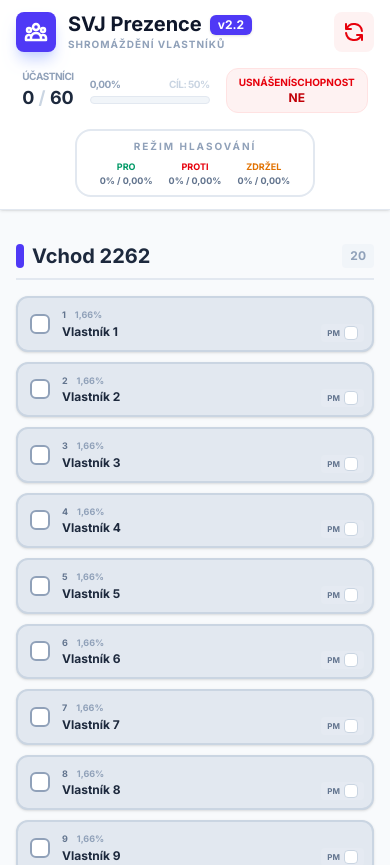
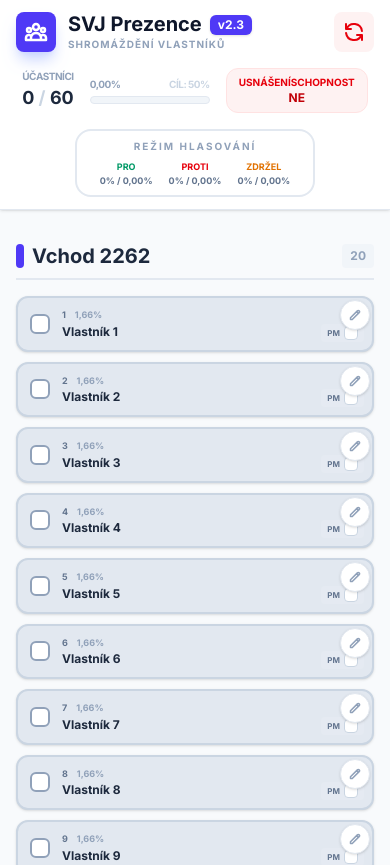
Before and after one commit to hilariusvitrifex-create/svj_hlasovani, a React (Vite) app: page / in a window 390 px wide. Shown: the top 865 px of the page. Built offline with nearby package versions, Linux system fonts and the light colour scheme; the HTML template or start-up script is replaced by a standard one.

Commit message:
Add files via upload

```diff
--- a/metadata.json
+++ b/metadata.json
@@ -1,5 +1,5 @@
 {
-  "name": "SVJ Prezence v2.2 Professional",
-  "description": "Pokročilý systém pro správu prezence a hlasování na schůzích SVJ. Verze 2.2 opravuje chyby v rozlišení souborů pro produkční nasazení.",
+  "name": "SVJ Prezence v2.3 Professional",
+  "description": "Pokročilý systém pro správu prezence a hlasování na schůzích SVJ. Verze 2.3 opravuje viditelnost ovládacích prvků na iPadu a dotykových zařízeních.",
   "requestFramePermissions": []
 }
--- a/src/App.tsx
+++ b/src/App.tsx
@@ -89,6 +89,7 @@ const App: React.FC = () => {
 
     setIsSyncing(true);
     try {
+      console.log("Starting sync for units:", modifiedUnits.length);
       const payload = {
         action: 'export_all',
         timestamp: new Date().toISOString(),
@@ -101,35 +102,39 @@ const App: React.FC = () => {
             Jednotka: u.unitNumber,
             Vlastník: u.ownerName,
             Vlastnik: u.ownerName
-            // Pole Prezence a PM byla odstraněna z payloadu
           };
         })
       };
 
       const response = await fetch(webhookUrl, {
         method: 'POST',
-        headers: { 'Content-Type': 'application/json' },
+        mode: 'cors',
+        headers: {
+          'Content-Type': 'application/json',
+          'Accept': 'application/json'
+        },
         body: JSON.stringify(payload)
       });
 
       if (response.ok) {
+        console.log("Sync successful");
         setUnits(prev => prev.map(u => {
-          const matchedModified = modifiedUnits.find(m => m.id === u.id);
-          if (matchedModified) {
+          const isModified = modifiedUnits.some(m => m.id === u.id);
+          if (isModified) {
             return {
               ...u,
               originalOwnerName: u.ownerName
-              // lastSynced pro prezenci zde neaktualizujeme, protože se nesynchronizovala
             };
           }
           return u;
         }));
-        alert(`Úspěšně uloženo změn jmen: ${modifiedUnits.length}`);
+        setTimeout(() => alert(`Úspěšně uloženo změn jmen: ${modifiedUnits.length}`), 100);
       } else {
-        const errText = await response.text();
+        const errText = await response.text().catch(() => "Neznámá chyba");
         throw new Error(`Server vrátil chybu ${response.status}: ${errText}`);
       }
     } catch (error: any) {
+      console.error("Sync error:", error);
       alert('Chyba při ukládání: ' + error.message);
     } finally {
       setIsSyncing(false);
--- a/src/components/Header.tsx
+++ b/src/components/Header.tsx
@@ -50,7 +50,7 @@ const Header: React.FC<HeaderProps> = ({
           </div>
           <div className="flex-1">
             <h1 className="text-xl font-black text-slate-900 leading-tight flex items-center gap-2">
-              SVJ Prezence <span className="text-xs font-black bg-indigo-600 text-white px-2 py-0.5 rounded-md shadow-sm">v2.2</span>
+              SVJ Prezence <span className="text-xs font-black bg-indigo-600 text-white px-2 py-0.5 rounded-md shadow-sm">v2.3</span>
               {isSyncing && (
                 <span className="text-[9px] bg-indigo-50 text-indigo-500 px-1.5 py-0.5 rounded-full animate-pulse border border-indigo-100">
                   Ukládám...
--- a/src/components/UnitButton.tsx
+++ b/src/components/UnitButton.tsx
@@ -115,16 +115,17 @@ const UnitButton: React.FC<UnitButtonProps> = ({
       {!isVotingMode && (
         <button
           onClick={(e) => { e.stopPropagation(); onEdit(); }}
-          className={`absolute top-1 right-1 p-1 rounded-full border shadow-sm transition-all z-20 scale-0 group-hover:scale-100
+          className={`absolute top-1 right-1 p-2 rounded-full border shadow-sm transition-all z-20
             ${isEdited
-              ? 'bg-red-600 text-white border-red-500 hover:bg-red-500 scale-100' // Always visible if edited
-              : isPresent
-                ? 'bg-emerald-500 text-white border-emerald-400 hover:bg-emerald-400'
-                : 'bg-white text-slate-400 border-slate-200 hover:text-indigo-600'
-            }`}
+              ? 'bg-red-600 text-white border-red-500 opacity-100 scale-100'
+              : 'bg-white text-slate-400 border-slate-200 opacity-100 md:opacity-0 md:group-hover:opacity-100 md:scale-0 md:group-hover:scale-100'
+            }
+            ${isPresent && !isEdited ? 'bg-emerald-500 text-white border-emerald-400' : ''}
+            active:scale-90 touch-manipulation
+          `}
           title={isEdited ? `Původně: ${unit.originalOwnerName}` : "Editovat"}
         >
-          <svg className="w-2.5 h-2.5" fill="none" stroke="currentColor" viewBox="0 0 24 24">
+          <svg className="w-3 h-3" fill="none" stroke="currentColor" viewBox="0 0 24 24">
             <path strokeLinecap="round" strokeLinejoin="round" strokeWidth={3} d="M15.232 5.232l3.536 3.536m-2.036-5.036a2.5 2.5 0 113.536 3.536L6.5 21.036H3v-3.572L16.732 3.732z" />
           </svg>
         </button>
```
